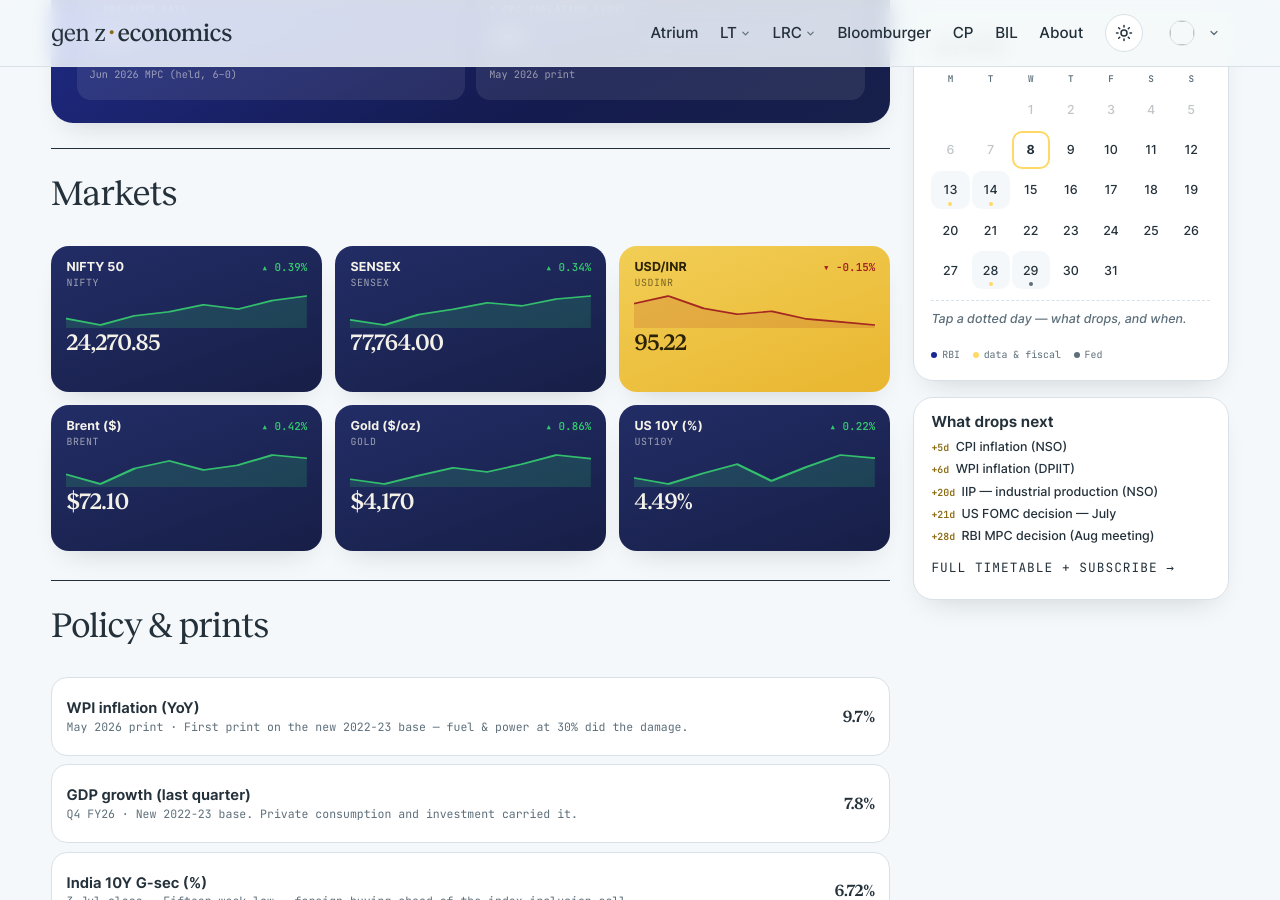
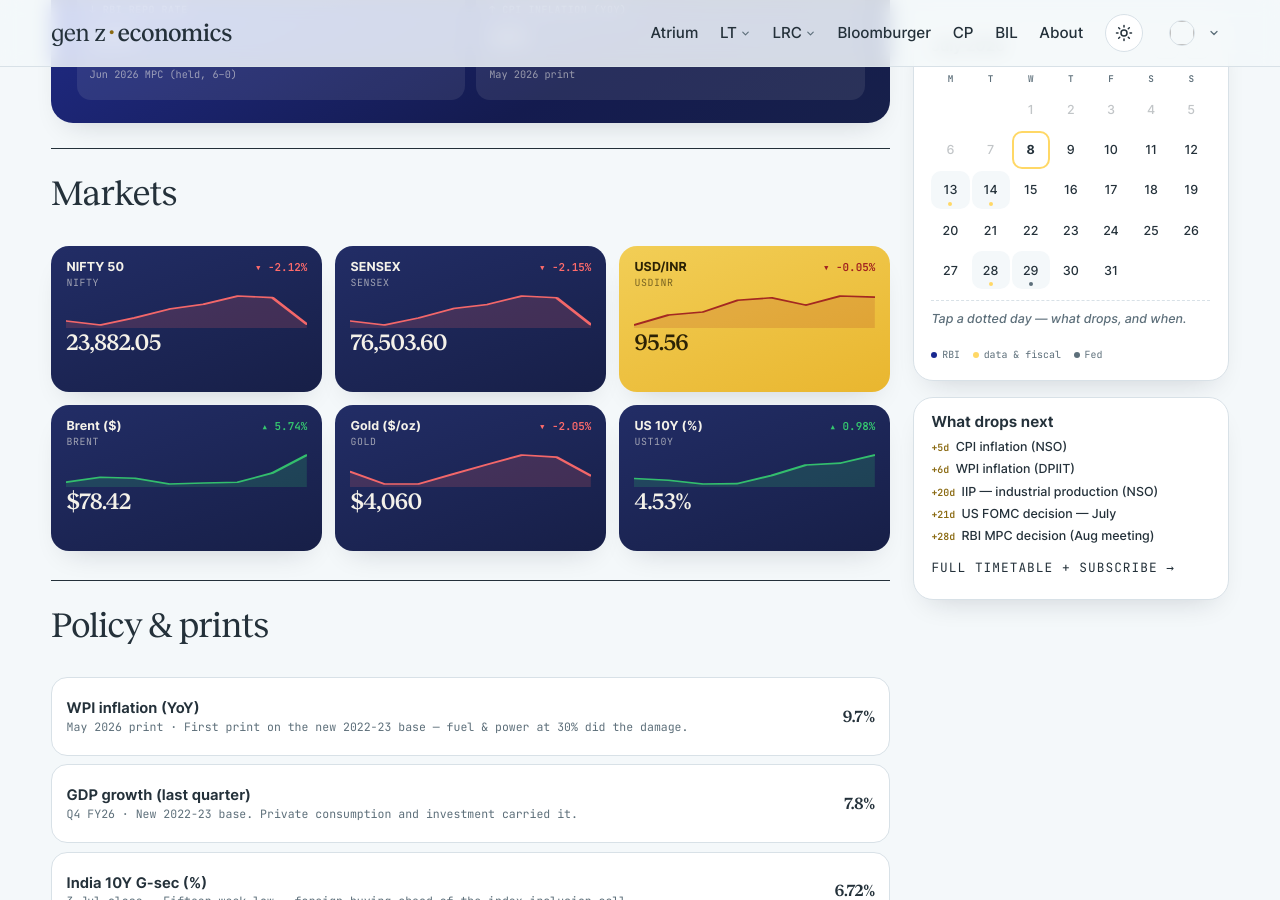
Before and after one commit to harsharya7021/genz-economics.com, a Jekyll site: the page built from macro-watch.html, in a window 1280 px wide and 900 px high, scrolled down 603 px. Built offline with Jekyll 4.4.1, drawn with Linux system fonts in a browser that asks for light colours; comment, search, counter and statistics services are not loaded; part of the change alters nothing that is shown.

Commit message:
data: morning market refresh

```diff
--- a/_data/macro.json
+++ b/_data/macro.json
@@ -1,20 +1,139 @@
 {
-  "as_of": "3 Jul 2026 close",
+  "as_of": "8 Jul 2026 close",
   "auto": {
-    "nifty":  { "label": "NIFTY 50",  "v": "24,270.85", "chg": 0.39, "spark": [24176, 24149, 24188, 24205, 24234, 24216, 24252, 24271] },
-    "sensex": { "label": "SENSEX",    "v": "77,764.00", "chg": 0.34, "spark": [77502, 77445, 77560, 77618, 77690, 77655, 77731, 77764] },
-    "usdinr": { "label": "USD/INR",   "v": "95.22", "chg": -0.15, "spark": [95.36, 95.41, 95.33, 95.29, 95.31, 95.26, 95.24, 95.22] },
-    "brent":  { "label": "Brent ($)", "v": "$72.10", "chg": 0.42, "spark": [71.80, 71.62, 71.91, 72.05, 71.88, 71.97, 72.16, 72.10] },
-    "gold":   { "label": "Gold ($/oz)","v": "$4,170", "chg": 0.86, "spark": [4136, 4128, 4142, 4155, 4148, 4161, 4176, 4170] },
-    "ust10y": { "label": "US 10Y (%)","v": "4.49%", "chg": 0.22, "spark": [4.472, 4.468, 4.475, 4.481, 4.470, 4.479, 4.487, 4.485] }
+    "nifty": {
+      "label": "NIFTY 50",
+      "v": "23,882.05",
+      "chg": -2.12,
+      "spark": [
+        23946.25,
+        23865.75,
+        24005.85,
+        24175.699,
+        24270.85,
+        24430.35,
+        24398.699,
+        23882.051
+      ]
+    },
+    "sensex": {
+      "label": "SENSEX",
+      "v": "76,503.60",
+      "chg": -2.15,
+      "spark": [
+        76728.367,
+        76478.672,
+        76922.641,
+        77502.117,
+        77763.906,
+        78285.07,
+        78180.719,
+        76503.602
+      ]
+    },
+    "usdinr": {
+      "label": "USD/INR",
+      "v": "95.56",
+      "chg": -0.05,
+      "spark": [
+        94.36,
+        94.79,
+        94.918,
+        95.418,
+        95.527,
+        95.215,
+        95.604,
+        95.555
+      ]
+    },
+    "brent": {
+      "label": "Brent ($)",
+      "v": "$78.42",
+      "chg": 5.74,
+      "spark": [
+        71.99,
+        73.15,
+        72.92,
+        71.57,
+        71.8,
+        71.99,
+        74.16,
+        78.42
+      ]
+    },
+    "gold": {
+      "label": "Gold ($/oz)",
+      "v": "$4,060",
+      "chg": -2.05,
+      "spark": [
+        4078.7,
+        4022.3,
+        4022.9,
+        4068.3,
+        4112.7,
+        4155.1,
+        4145.3,
+        4060.5
+      ]
+    },
+    "ust10y": {
+      "label": "US 10Y (%)",
+      "v": "4.53%",
+      "chg": 0.98,
+      "spark": [
+        4.402,
+        4.392,
+        4.372,
+        4.374,
+        4.418,
+        4.475,
+        4.485,
+        4.529
+      ]
+    }
   },
   "manual": {
-    "repo":   { "label": "RBI repo rate", "v": "5.25%", "as_of": "Jun 2026 MPC (held, 6–0)", "note": "Neutral stance. Next decision: see calendar." },
-    "cpi":    { "label": "CPI inflation (YoY)", "v": "3.9%", "as_of": "May 2026 print", "note": "New 2024 base. Food 4.8%." },
-    "wpi":    { "label": "WPI inflation (YoY)", "v": "9.7%", "as_of": "May 2026 print", "note": "First print on the new 2022-23 base — fuel & power at 30% did the damage." },
-    "gdp":    { "label": "GDP growth (last quarter)", "v": "7.8%", "as_of": "Q4 FY26", "note": "New 2022-23 base. Private consumption and investment carried it." },
-    "in10y":  { "label": "India 10Y G-sec (%)", "v": "6.72%", "as_of": "3 Jul close", "note": "Fifteen-week low — foreign buying ahead of the index-inclusion call." },
-    "fedrate":{ "label": "US Fed funds (upper)", "v": "3.75%", "as_of": "Jun 2026 FOMC (held)", "note": "Warsh's first hold — the dots flipped toward a hike." },
-    "reer":   { "label": "INR REER (40-currency)", "v": "94.0", "as_of": "Apr 2026 bulletin", "note": "Lowest since 2015 — the rupee is cheap in real terms. The dosa test lives here." }
+    "repo": {
+      "label": "RBI repo rate",
+      "v": "5.25%",
+      "as_of": "Jun 2026 MPC (held, 6–0)",
+      "note": "Neutral stance. Next decision: see calendar."
+    },
+    "cpi": {
+      "label": "CPI inflation (YoY)",
+      "v": "3.9%",
+      "as_of": "May 2026 print",
+      "note": "New 2024 base. Food 4.8%."
+    },
+    "wpi": {
+      "label": "WPI inflation (YoY)",
+      "v": "9.7%",
+      "as_of": "May 2026 print",
+      "note": "First print on the new 2022-23 base — fuel & power at 30% did the damage."
+    },
+    "gdp": {
+      "label": "GDP growth (last quarter)",
+      "v": "7.8%",
+      "as_of": "Q4 FY26",
+      "note": "New 2022-23 base. Private consumption and investment carried it."
+    },
+    "in10y": {
+      "label": "India 10Y G-sec (%)",
+      "v": "6.72%",
+      "as_of": "3 Jul close",
+      "note": "Fifteen-week low — foreign buying ahead of the index-inclusion call."
+    },
+    "fedrate": {
+      "label": "US Fed funds (upper)",
+      "v": "3.75%",
+      "as_of": "Jun 2026 FOMC (held)",
+      "note": "Warsh's first hold — the dots flipped toward a hike."
+    },
+    "reer": {
+      "label": "INR REER (40-currency)",
+      "v": "94.0",
+      "as_of": "Apr 2026 bulletin",
+      "note": "Lowest since 2015 — the rupee is cheap in real terms. The dosa test lives here."
+    }
   }
 }
--- a/_data/markets.yml
+++ b/_data/markets.yml
@@ -1,33 +1,66 @@
-# Market snapshot for the ticker widget. Values are a maintained snapshot
-# (refresh manually or via a scheduled task). Sparkline points are indicative
-# of the session's shape, ending at the latest level.
-as_of: "3 Jul 2026"
+# Market snapshot for the ticker widget. LIVE tickers (NIFTY, SENSEX,
+# USD/INR) are refreshed each weekday morning by the market-data workflow;
+# the India 10Y G-Sec line is maintained by hand. Do not hand-edit the
+# live tickers — the job overwrites them.
+as_of: 8 Jul 2026
 tickers:
-  - symbol: "NIFTY 50"
-    code: "^NSEI"
-    value: "24,270.85"
-    change: "+94.35"
-    pct: "+0.39%"
-    dir: "up"
-    spark: [24176, 24149, 24188, 24205, 24234, 24216, 24252, 24271]
-  - symbol: "SENSEX"
-    code: "BSE"
-    value: "77,764.00"
-    change: "+262.00"
-    pct: "+0.34%"
-    dir: "up"
-    spark: [77502, 77445, 77560, 77618, 77690, 77655, 77731, 77764]
-  - symbol: "USD / INR"
-    code: "FX"
-    value: "95.22"
-    change: "-0.14"
-    pct: "-0.15%"
-    dir: "down"
-    spark: [95.36, 95.41, 95.33, 95.29, 95.31, 95.26, 95.24, 95.22]
-  - symbol: "10Y G-Sec"
-    code: "IN10Y"
-    value: "6.72%"
-    change: "-0.03"
-    pct: "-0.44%"
-    dir: "down"
-    spark: [6.78, 6.775, 6.77, 6.765, 6.76, 6.75, 6.735, 6.72]
+- symbol: NIFTY 50
+  code: ^NSEI
+  value: 23,882.05
+  change: −516.65
+  pct: −2.12%
+  dir: down
+  spark:
+  - 23946.25
+  - 23865.75
+  - 24005.85
+  - 24175.699
+  - 24270.85
+  - 24430.35
+  - 24398.699
+  - 23882.051
+- symbol: SENSEX
+  code: BSE
+  value: 76,503.60
+  change: −1,677.12
+  pct: −2.15%
+  dir: down
+  spark:
+  - 76728.367
+  - 76478.672
+  - 76922.641
+  - 77502.117
+  - 77763.906
+  - 78285.07
+  - 78180.719
+  - 76503.602
+- symbol: USD / INR
+  code: FX
+  value: '95.56'
+  change: −0.05
+  pct: −0.05%
+  dir: down
+  spark:
+  - 94.36
+  - 94.79
+  - 94.918
+  - 95.418
+  - 95.527
+  - 95.215
+  - 95.604
+  - 95.555
+- symbol: 10Y G-Sec
+  code: IN10Y
+  value: 6.72%
+  change: '-0.03'
+  pct: -0.44%
+  dir: down
+  spark:
+  - 6.78
+  - 6.775
+  - 6.77
+  - 6.765
+  - 6.76
+  - 6.75
+  - 6.735
+  - 6.72
```
